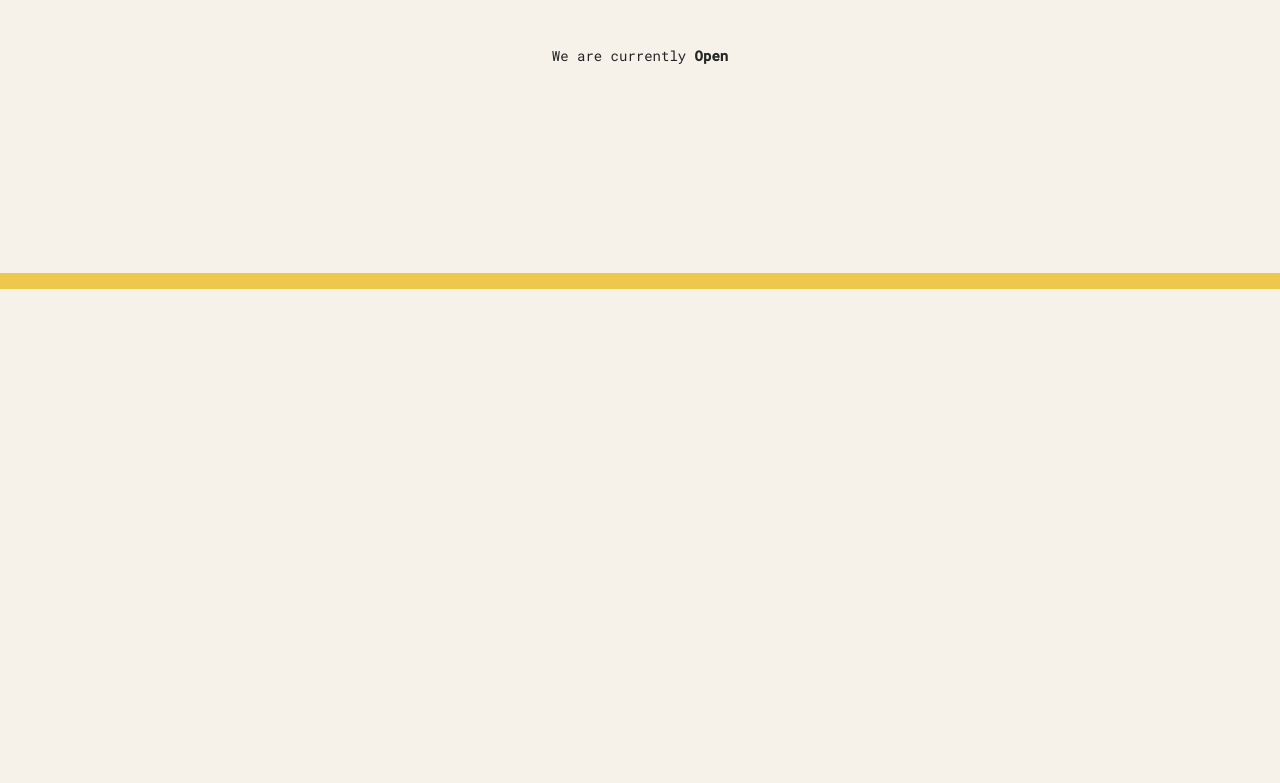
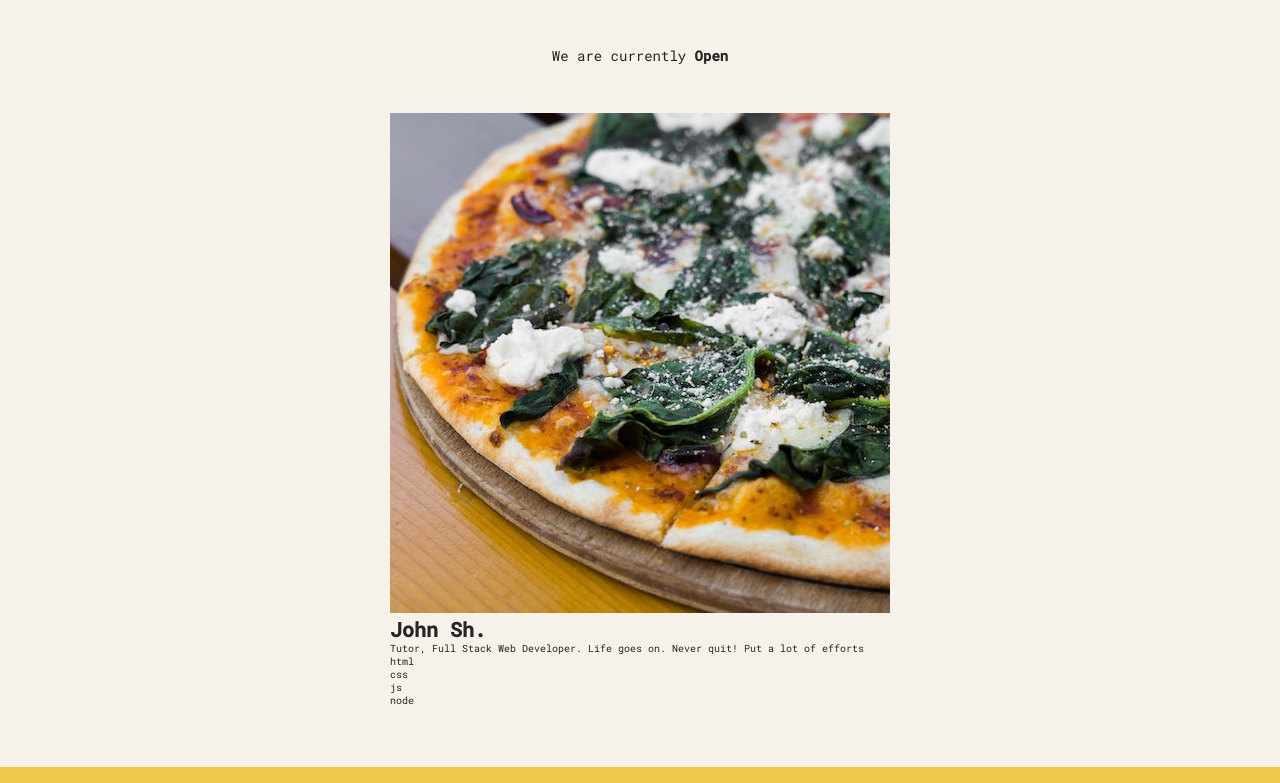
Before and after one commit to emmeiwhite/4.-React-to-succeed-no-shortcuts, a React (Vite) app: page / in a window 1280 px wide. Shown: the part 511-1294 px from the top of the page. Before the commit the page ends 800 px from the top, so only its background shows below. Built offline with nearby package versions, Linux system fonts and the light colour scheme.

Commit message:
12. Profile Card Challenge done!

```diff
--- a/src/App.jsx
+++ b/src/App.jsx
@@ -1,3 +1,4 @@
+import ProfileCard from './components/challenges/ProfileCard'
 import Pizza from './Pizza'
 
 function Header() {
@@ -46,6 +47,15 @@ export default function App() {
       <Header />
       <Menu />
       <Footer />
+
+      {/* --- Challenges --- */}
+
+      <ProfileCard
+        img="spinaci.jpg"
+        name="John Sh."
+        about="Tutor, Full Stack Web Developer. Life goes on. Never quit! Put a lot of efforts"
+        skills={['html', 'css', 'js', 'node']}
+      />
     </div>
   )
 }
--- a/src/Pizza.jsx
+++ b/src/Pizza.jsx
@@ -10,3 +10,5 @@ export default function Pizza(props) {
     </div>
   )
 }
+
+// Revisit: React renders the component based on its current data. And data must be kept in sync with the application UI. And this data is made out of props and state.
--- /dev/null
+++ b/src/components/challenges/ProfileCard.jsx
@@ -0,0 +1,20 @@
+export default function ProfileCard({ img, name, about, skills }) {
+  return (
+    <div>
+      <img
+        src={img}
+        alt={name}
+      />
+      <h1>{name}</h1>
+      <p>{about}</p>
+
+      {skills.map(skill => (
+        <Skill skillName={skill} />
+      ))}
+    </div>
+  )
+}
+
+function Skill({ skillName }) {
+  return <div>{skillName}</div>
+}
```
